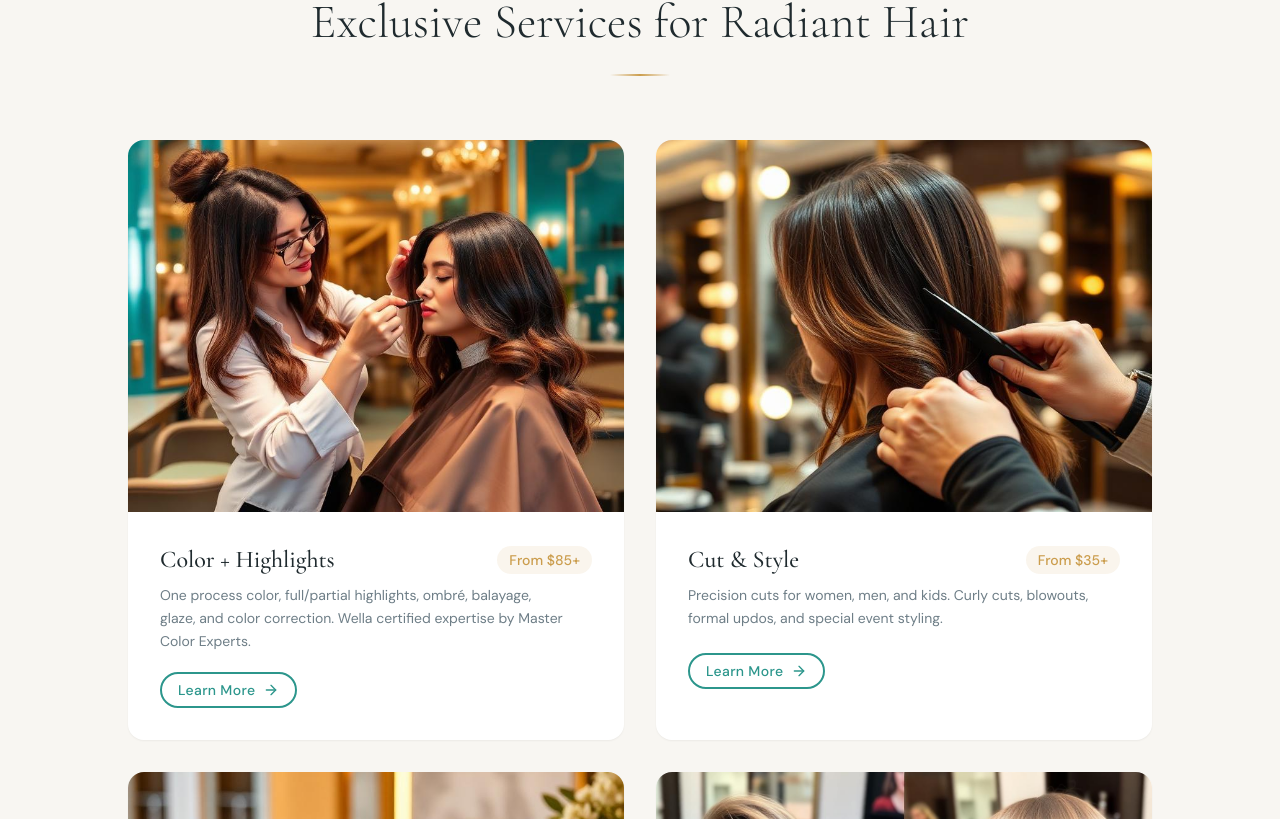
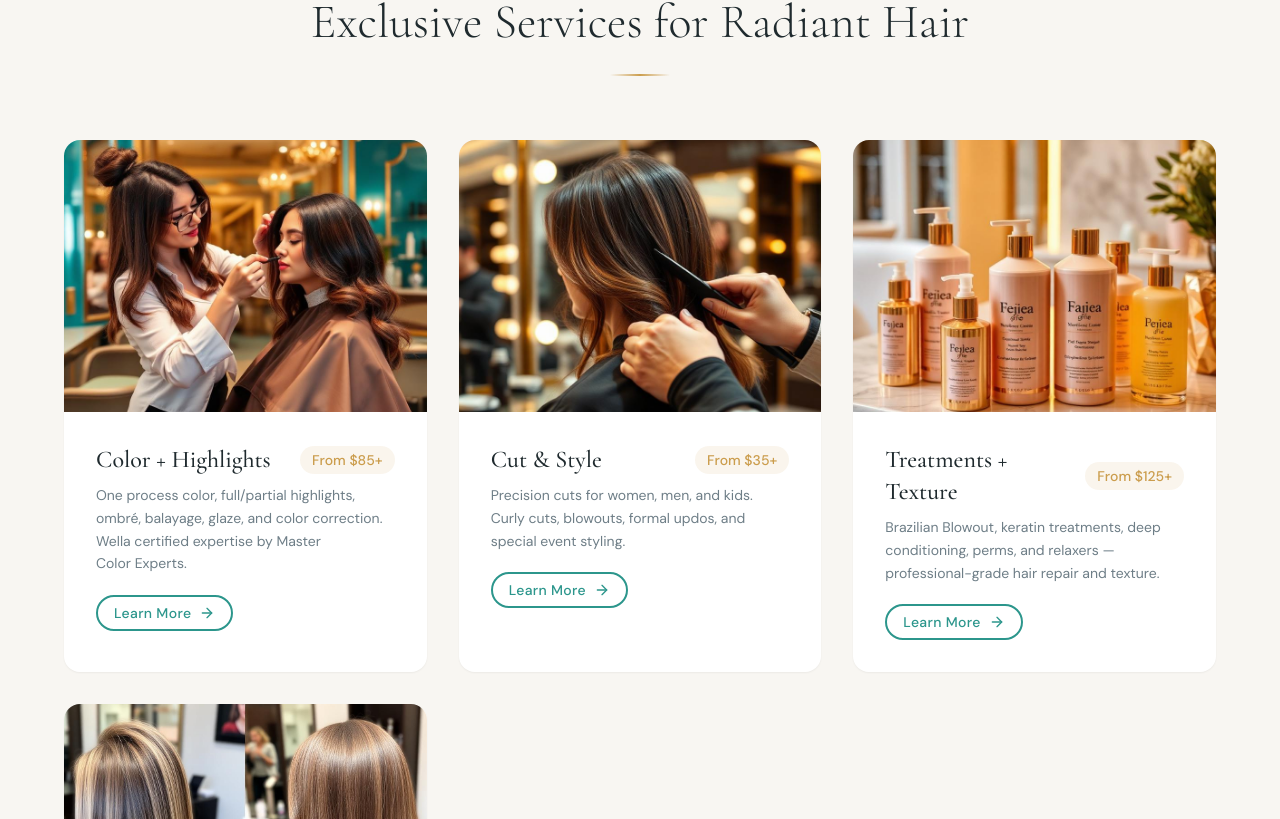
Before and after one commit to alanissalon-web/portal, a React (Vite) app: page /services in a window 1280 px wide. Shown: the part 1141-1960 px from the top of the page. Built offline with nearby package versions, Linux system fonts and the light colour scheme; no server answers; the database is empty.

Commit message:
feat: add editable ServicesSection component with CMS integration for managing service content

```diff
--- a/src/components/ServicesSection.tsx
+++ b/src/components/ServicesSection.tsx
@@ -83,7 +83,10 @@ export function ServicesSection() {
           <div className="luxury-divider mx-auto mt-6" />
         </div>
 
-        <div className="grid md:grid-cols-2 gap-8 max-w-5xl mx-auto">
+        <div className={cn(
+          "grid gap-8 mx-auto transition-all duration-500",
+          items.length >= 3 ? "md:grid-cols-2 lg:grid-cols-3 max-w-6xl" : "md:grid-cols-2 max-w-5xl"
+        )}>
           {items.map((service: any, i: number) => (
             <div
               key={i}
```
